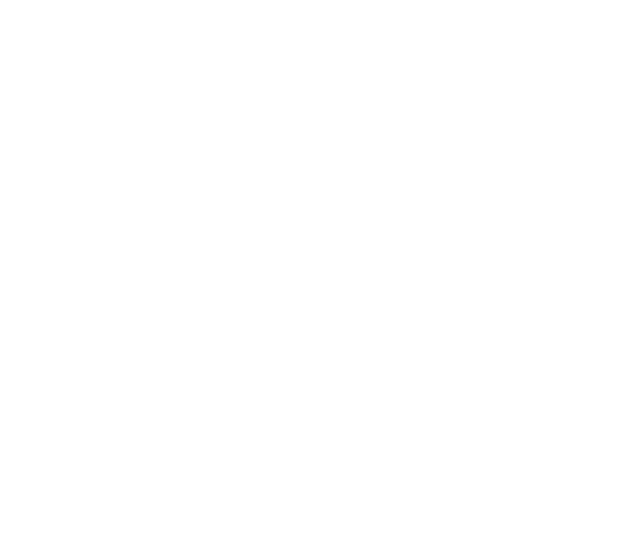
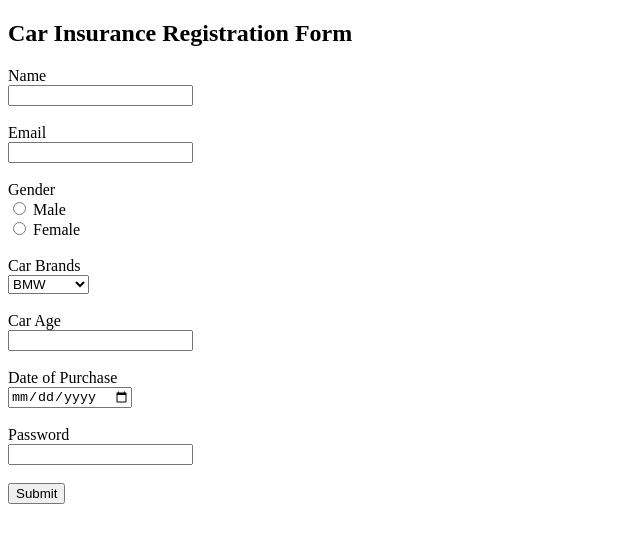
Before and after one commit to acciojob/car-insurance-form-JayAbhani, a website: page main.html in a window 1280 px wide. Shown: the whole page, without its empty margins (0-640 px from the left). Drawn offline with Linux system fonts and the light colour scheme.

Commit message:
created a submission

```diff
--- a/main.html
+++ b/main.html
@@ -8,6 +8,50 @@
 
 <body>
 	<!-- the entire body must be written by student -->
+	<h2>Car Insurance Registration Form</h2>
+
+  <form method="POST">
+
+    <!-- Name (Required) -->
+    <label for="name">Name</label><br>
+    <input type="text" id="name" name="name" required><br><br>
+
+    <!-- Email (Required) -->
+    <label for="email">Email</label><br>
+    <input type="email" id="email" name="email" required><br><br>
+
+    <!-- Gender (2 Radio Buttons, Required) -->
+    <label>Gender</label><br>
+    <input type="radio" id="male" name="gender" value="Male" required>
+    <label for="male">Male</label><br>
+
+    <input type="radio" id="female" name="gender" value="Female">
+    <label for="female">Female</label><br><br>
+
+    <!-- Car Brands (Dropdown) -->
+    <label for="cars">Car Brands</label><br>
+    <select id="cars" name="cars">
+      <option value="BMW">BMW</option>
+      <option value="Audi">Audi</option>
+      <option value="Mercedez">Mercedez</option>
+    </select><br><br>
+
+    <!-- Car Age (Required) -->
+    <label for="carage">Car Age</label><br>
+    <input type="number" id="carage" name="carage" required><br><br>
+
+    <!-- Date of Purchase (Required) -->
+    <label for="dop">Date of Purchase</label><br>
+    <input type="date" id="dop" name="dop" required><br><br>
+
+    <!-- Password (Required) -->
+    <label for="password">Password</label><br>
+    <input type="password" id="password" name="password" required><br><br>
+
+    <!-- Submit Button -->
+    <button type="submit">Submit</button>
+
+  </form>
     <script type="text/javascript" src="./script.js">
 </script>
 
```
